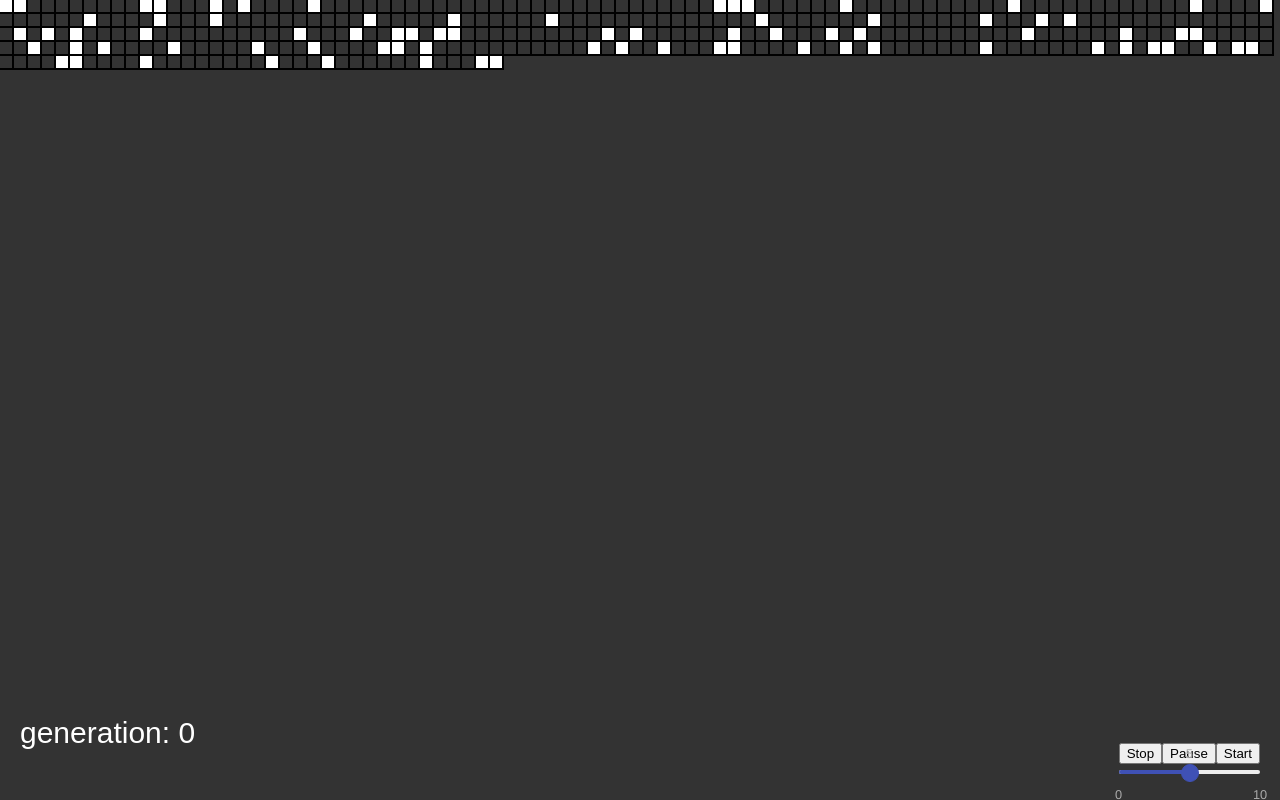
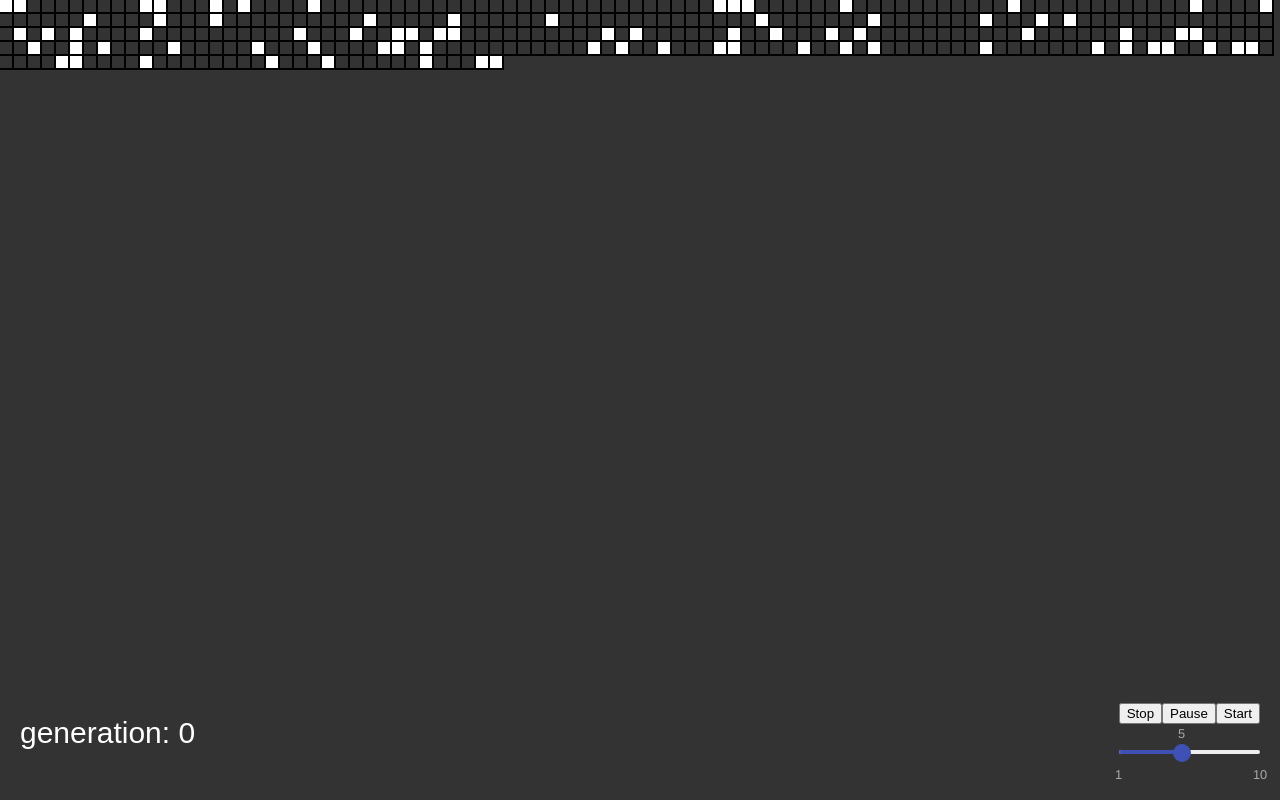
Before and after one commit to PavlyukVadim/DEV-Challenge-11, a React app: page / in a window 1280 px wide. Built offline with nearby package versions, Linux system fonts and the light colour scheme.

Commit message:
add speed control

```diff
--- a/src/components/App/App.jsx
+++ b/src/components/App/App.jsx
@@ -10,10 +10,12 @@ class App extends Component {
     super(props);
     this.state = {
 			generation: 0,
-			mode: 'stop'
+			mode: 'stop',
+			speed: 5
     };
     this.nextGeneration = this.nextGeneration.bind(this);
     this.changeMode = this.changeMode.bind(this);
+    this.changeSpeed = this.changeSpeed.bind(this);
   }
 
   nextGeneration() {
@@ -26,7 +28,7 @@ class App extends Component {
 
   changeMode(newMode) {
   	if (newMode !== this.state.mode) {
-			this.setState((prevState) => {
+			this.setState(() => {
 	      return {
 	        mode: newMode
 	      };
@@ -34,14 +36,26 @@ class App extends Component {
   	}
   }
 
+  changeSpeed(newSpeed) {
+    this.setState(() => {
+      return {
+        speed: newSpeed
+      };
+    });
+  }
+
   render() {
     return (
     	<div>
-    		<Grid />
+    		<Grid generation={this.state.generation}/>
 				<Generation
 				  nextGeneration={this.nextGeneration}
-				  currMode={this.state.mode}/>
-				<ControlPanel changeMode={this.changeMode}/>
+				  currMode={this.state.mode}
+				  speed={this.state.speed}/>
+				<ControlPanel
+				  changeMode={this.changeMode}
+				  changeSpeed={this.changeSpeed}
+				  speed={this.state.speed}/>
     	</div>
     );
   }
--- a/src/components/ControlPanel/ControlPanel.jsx
+++ b/src/components/ControlPanel/ControlPanel.jsx
@@ -7,12 +7,13 @@ class ControlPanel extends Component {
 
 	constructor(props) {
     super(props);
+    this.state = {
+      speed: this.props.speed
+    }
     this.stopUpdate = this.stopUpdate.bind(this);
     this.pauseUpdate = this.pauseUpdate.bind(this);
     this.startUpdate = this.startUpdate.bind(this);
-    this.state = {
-      speed: 5
-    }
+    this.changeSpeed = this.changeSpeed.bind(this);
   }
 
   stopUpdate() {
@@ -27,6 +28,11 @@ class ControlPanel extends Component {
     this.props.changeMode('start');
   }
 
+  changeSpeed(speed) {
+    this.setState({speed});
+    this.props.changeSpeed(speed);
+  }
+
   render() {
     return (
     	<div id="control-panel">
@@ -34,10 +40,10 @@ class ControlPanel extends Component {
         <input type="button" value="Pause" onClick={this.pauseUpdate}/>
         <input type="button" value="Start" onClick={this.startUpdate}/>
         <InputRange
-          minValue={0}
+          minValue={1}
           maxValue={10}
           value={this.state.speed}
-          onChange={speed => {this.setState({speed})}}/>
+          onChange={speed => {this.changeSpeed(speed)}}/>
     	</div>
     );
   }
--- a/src/components/ControlPanel/ControlPanel.scss
+++ b/src/components/ControlPanel/ControlPanel.scss
@@ -1,5 +1,9 @@
 #control-panel {
-	bottom: 20px;
+	bottom: 40px;
 	position: fixed;
 	right: 20px;
+
+	input[type="button"] {
+		margin-bottom: 20px;
+	}
 }
--- a/src/components/Generation/Generation.jsx
+++ b/src/components/Generation/Generation.jsx
@@ -7,8 +7,9 @@ class Generation extends Component {
     super(props);
     this.state = {
 			generation: 0,
-      generationTime: 0,
-      mode: this.props.currMode
+      generationTime: 500,
+      mode: this.props.currMode,
+      speed: this.props.speed
     };
     if (this.state.mode === 'start') {
       this.autoChangeGeneration();
@@ -16,11 +17,18 @@ class Generation extends Component {
   }
 
   componentWillReceiveProps(nextProps) {
-    console.log(nextProps.currMode);
     if (nextProps.currMode === 'start') {
       this.autoChangeGeneration();
     } else if (nextProps.currMode === 'pause') {
       this.removeAutoChangeInterval();
+    }
+    if (nextProps.speed !== this.state.speed) {
+      this.setState(() => {
+        return {
+          speed: nextProps.speed
+        };
+      });
+      this.changeSpeed();
     }
   }
 
@@ -35,7 +43,7 @@ class Generation extends Component {
 
   autoChangeGeneration() {
     if (!this.interval) {
-      let intervalTime = this.state.generationTime;
+      let intervalTime = this.state.generationTime / this.state.speed;
       this.interval = setInterval(() => this.nextGeneration(), intervalTime);
     }
   }
@@ -44,6 +52,14 @@ class Generation extends Component {
     if (this.interval) {
       clearInterval(this.interval);
       this.interval = undefined;
+    }
+  }
+
+  changeSpeed() {
+    if (this.interval) {
+      clearInterval(this.interval);
+      this.interval = undefined;
+      this.autoChangeGeneration();
     }
   }
 
--- a/src/components/Grid/Grid.jsx
+++ b/src/components/Grid/Grid.jsx
@@ -15,10 +15,19 @@ class Grid extends Component {
       width: this.width * 14 + 'px',
       height: this.height * 14 + 'px'
     };
+    this.generation = this.props.generation;
   }
 
   componentWillReceiveProps() {
     this.updateCellGrid();
+  }
+
+  shouldComponentUpdate(nextProps, nextState) {
+    if (this.generation === nextProps.generation) {
+      return false;
+    }
+    this.generation = nextProps.generation;
+    return true;
   }
 
   getCellGrid() {
```
